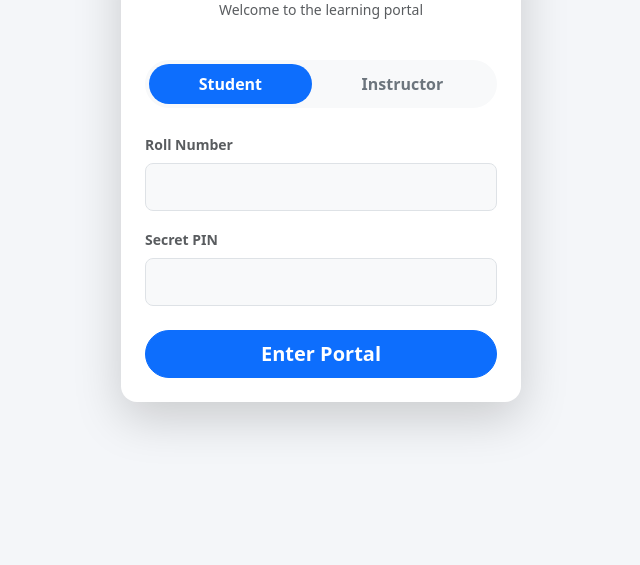
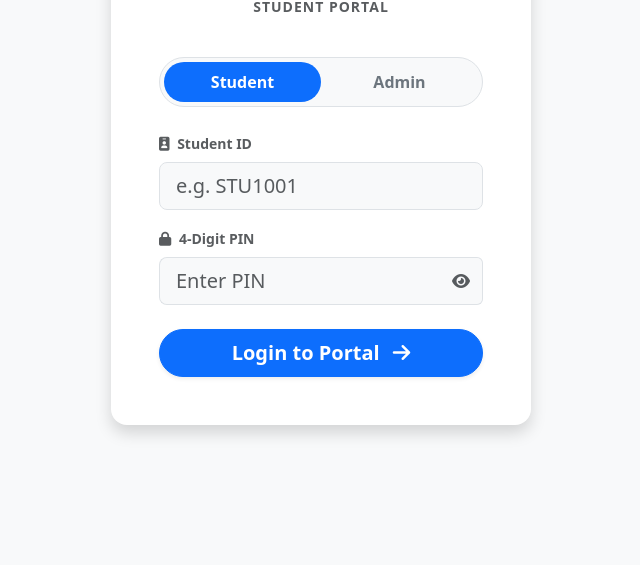
Before and after one commit to Selvam2442/Forms, a plain HTML site: page frontend/index.html in a window 1280 px wide. Shown: the part 235-800 px from the top of the page, without its empty margins (319-959 px from the left). Drawn offline with nearby package versions, Linux system fonts and the light colour scheme.

Commit message:
View password

```diff
--- a/frontend/index.html
+++ b/frontend/index.html
@@ -1,112 +1,154 @@
 <!DOCTYPE html>
 <html lang="en">
-
 <head>
     <meta charset="UTF-8">
     <meta name="viewport" content="width=device-width, initial-scale=1.0">
-    <title>Abacus LMS - Login</title>
+    <title>AABFC Abacus - Login</title>
     <link rel="manifest" href="manifest.json">
     <link href="https://cdn.jsdelivr.net/npm/bootstrap@5.3.2/dist/css/bootstrap.min.css" rel="stylesheet">
     <link rel="stylesheet" href="https://cdnjs.cloudflare.com/ajax/libs/font-awesome/6.4.0/css/all.min.css">
     <style>
-        body {
-            background-color: #f4f6f9;
-            height: 100vh;
-            display: flex;
-            align-items: center;
-            justify-content: center;
-        }
-
-        .login-card {
-            max-width: 400px;
-            width: 100%;
-        }
-
-        .nav-pills .nav-link.active {
-            background-color: #0d6efd;
-            color: white;
-            font-weight: bold;
-        }
-
-        .nav-pills .nav-link {
-            color: #6c757d;
-            font-weight: 600;
-        }
+        body { background-color: #f8f9fa; }
+        .login-card { max-width: 420px; width: 100%; border-radius: 1rem; border: none; box-shadow: 0 0.5rem 1rem rgba(0, 0, 0, 0.15); }
+        .nav-pills .nav-link { color: #6c757d; }
+        .nav-pills .nav-link.active { background-color: #0d6efd; color: white; }
     </style>
 </head>
+<body class="d-flex align-items-center justify-content-center vh-100">
 
-<body>
     <div id="globalLoader" class="position-fixed w-100 h-100 flex-column align-items-center justify-content-center bg-light d-none" style="z-index: 9999; top: 0; left: 0; transition: opacity 0.5s ease; display: flex;">
         <div class="spinner-border text-primary mb-3" style="width: 3rem; height: 3rem;" role="status"></div>
         <h4 class="text-primary fw-bold mb-2">Authenticating...</h4>
         <p class="text-muted small text-center px-4">(Waking up secure servers. This may take up to 30 seconds on the first login. Please don't refresh!)</p>
     </div>
-    <div class="card border-0 shadow-lg p-4 login-card rounded-4">
+
+    <div class="container d-flex justify-content-center px-3">
+        <div class="card login-card p-4 p-sm-5 bg-white">
+
             <div class="text-center mb-4">
-            <h2 class="fw-bold text-primary"><i class="fa-solid fa-calculator me-2"></i>Abacus LMS</h2>
-            <p class="text-muted small">Welcome to the learning portal</p>
+                <h2 class="fw-bold text-primary mb-1"><i class="fa-solid fa-calculator me-2"></i>AABFC Center</h2>
+                <p class="text-muted small fw-bold text-uppercase" style="letter-spacing: 1px;">Student Portal</p>
             </div>
-        <ul class="nav nav-pills nav-fill mb-4 p-1 bg-light rounded-pill" id="pills-tab" role="tablist">
-            <li class="nav-item"><button class="nav-link active rounded-pill" data-bs-toggle="pill"
-                    data-bs-target="#student-login">Student</button></li>
-            <li class="nav-item"><button class="nav-link rounded-pill" data-bs-toggle="pill"
-                    data-bs-target="#admin-login">Instructor</button></li>
+
+            <ul class="nav nav-pills nav-justified mb-4 bg-light rounded-pill p-1 border" id="loginTabs" role="tablist">
+                <li class="nav-item" role="presentation">
+                    <button class="nav-link active fw-bold rounded-pill py-2" id="student-tab" data-bs-toggle="tab" data-bs-target="#student" type="button" role="tab">Student</button>
+                </li>
+                <li class="nav-item" role="presentation">
+                    <button class="nav-link fw-bold rounded-pill py-2" id="admin-tab" data-bs-toggle="tab" data-bs-target="#admin" type="button" role="tab">Admin</button>
+                </li>
             </ul>
-        <div class="tab-content">
-            <div class="tab-pane fade show active" id="student-login">
+
+            <div class="tab-content" id="loginTabsContent">
+
+                <div class="tab-pane fade show active" id="student" role="tabpanel">
                     <form id="studentLoginForm">
-                    <div class="mb-3"><label class="form-label small fw-bold text-muted">Roll Number</label><input
-                            type="text" id="stuRollNumber" class="form-control form-control-lg bg-light" required></div>
-                    <div class="mb-4"><label class="form-label small fw-bold text-muted">Secret PIN</label><input
-                            type="password" id="stuPin" class="form-control form-control-lg bg-light" required></div>
-                    <button type="submit" class="btn btn-primary btn-lg w-100 fw-bold rounded-pill">Enter
-                        Portal</button>
+                        <div class="mb-3">
+                            <label class="form-label fw-bold text-muted small"><i class="fa-solid fa-id-badge me-1"></i> Student ID</label>
+                            <input type="text" id="stuRollNumber" class="form-control form-control-lg bg-light" placeholder="e.g. STU1001" required>
+                        </div>
+                        <div class="mb-4">
+                            <label class="form-label fw-bold text-muted small"><i class="fa-solid fa-lock me-1"></i> 4-Digit PIN</label>
+
+                            <div class="input-group">
+                                <input type="password" id="stuPin" class="form-control form-control-lg bg-light border-end-0" placeholder="Enter PIN" required>
+                                <button class="btn btn-light border border-start-0 bg-light" type="button" onclick="togglePassword('stuPin', this)">
+                                    <i class="fa-solid fa-eye text-muted"></i>
+                                </button>
+                            </div>
+
+                        </div>
+                        <button type="submit" class="btn btn-primary btn-lg w-100 fw-bold rounded-pill shadow-sm">Login to Portal <i class="fa-solid fa-arrow-right ms-2"></i></button>
                     </form>
                 </div>
-            <div class="tab-pane fade" id="admin-login">
+
+                <div class="tab-pane fade" id="admin" role="tabpanel">
                     <form id="adminLoginForm">
-                    <div class="mb-3"><label class="form-label small fw-bold text-muted">Username</label><input
-                            type="text" id="adminUser" class="form-control form-control-lg bg-light" required></div>
-                    <div class="mb-4"><label class="form-label small fw-bold text-muted">Password</label><input
-                            type="password" id="adminPass" class="form-control form-control-lg bg-light" required></div>
-                    <button type="submit" class="btn btn-dark btn-lg w-100 fw-bold rounded-pill">Admin Access</button>
+                        <div class="mb-3">
+                            <label class="form-label fw-bold text-muted small"><i class="fa-solid fa-user-shield me-1"></i> Admin Username</label>
+                            <input type="text" id="adminUser" class="form-control form-control-lg bg-light" placeholder="Enter username" required>
+                        </div>
+                        <div class="mb-4">
+                            <label class="form-label fw-bold text-muted small"><i class="fa-solid fa-key me-1"></i> Password</label>
+
+                            <div class="input-group">
+                                <input type="password" id="adminPass" class="form-control form-control-lg bg-light border-end-0" placeholder="Enter password" required>
+                                <button class="btn btn-light border border-start-0 bg-light" type="button" onclick="togglePassword('adminPass', this)">
+                                    <i class="fa-solid fa-eye text-muted"></i>
+                                </button>
+                            </div>
+
+                        </div>
+                        <button type="submit" class="btn btn-dark btn-lg w-100 fw-bold rounded-pill shadow-sm">Access Dashboard <i class="fa-solid fa-arrow-right ms-2"></i></button>
                     </form>
+                </div>
+
             </div>
         </div>
     </div>
+
     <script src="https://cdn.jsdelivr.net/npm/bootstrap@5.3.2/dist/js/bootstrap.bundle.min.js"></script>
     <script>
-        if ('serviceWorker' in navigator) { navigator.serviceWorker.register('sw.js'); }
+        // Check for Service Worker (PWA installability)
+        if ('serviceWorker' in navigator) {
+            navigator.serviceWorker.register('sw.js').catch(err => console.log('SW registration failed'));
+        }
+
         const BASE_URL = 'https://forms-xg9n.onrender.com';
 
+        // 🔥 Universal Password Visibility Toggle Function
+        function togglePassword(inputId, buttonElement) {
+            const input = document.getElementById(inputId);
+            const icon = buttonElement.querySelector('i');
+
+            if (input.type === 'password') {
+                input.type = 'text';
+                icon.classList.remove('fa-eye');
+                icon.classList.add('fa-eye-slash');
+            } else {
+                input.type = 'password';
+                icon.classList.remove('fa-eye-slash');
+                icon.classList.add('fa-eye');
+            }
+        }
+
+        // Authentication Engine
         async function handleLogin(e, role) {
             e.preventDefault();
 
-            // 🔥 SHOW LOADER
+            // Show wake-up loader
             document.getElementById('globalLoader').classList.remove('d-none');
 
             const identifier = role === 'student' ? document.getElementById('stuRollNumber').value : document.getElementById('adminUser').value;
             const secret = role === 'student' ? document.getElementById('stuPin').value : document.getElementById('adminPass').value;
 
             try {
-                const res = await fetch(`${BASE_URL}/api/auth/login`, { method: 'POST', headers: { 'Content-Type': 'application/json' }, body: JSON.stringify({ role, identifier, secret }) });
+                const res = await fetch(`${BASE_URL}/api/auth/login`, {
+                    method: 'POST',
+                    headers: { 'Content-Type': 'application/json' },
+                    body: JSON.stringify({ role, identifier, secret })
+                });
+
                 const data = await res.json();
+
                 if (res.ok) {
+                    // Save Token and Redirect
                     localStorage.setItem('token', data.token);
                     window.location.href = role === 'student' ? 'student.html' : 'admin.html';
                 } else {
-                    // 🔥 HIDE LOADER IF ERROR
+                    // Hide loader and show error
                     document.getElementById('globalLoader').classList.add('d-none');
-                    alert(data.error);
+                    alert(data.error || "Invalid credentials.");
                 }
             } catch (err) {
                 document.getElementById('globalLoader').classList.add('d-none');
                 alert("Server connection error. Please try again.");
             }
         }
+
+        // Event Listeners
         document.getElementById('studentLoginForm').addEventListener('submit', (e) => handleLogin(e, 'student'));
         document.getElementById('adminLoginForm').addEventListener('submit', (e) => handleLogin(e, 'admin'));
     </script>
 </body>
-
 </html>
```
Lines whose indentation alone changed are shown as unchanged.
